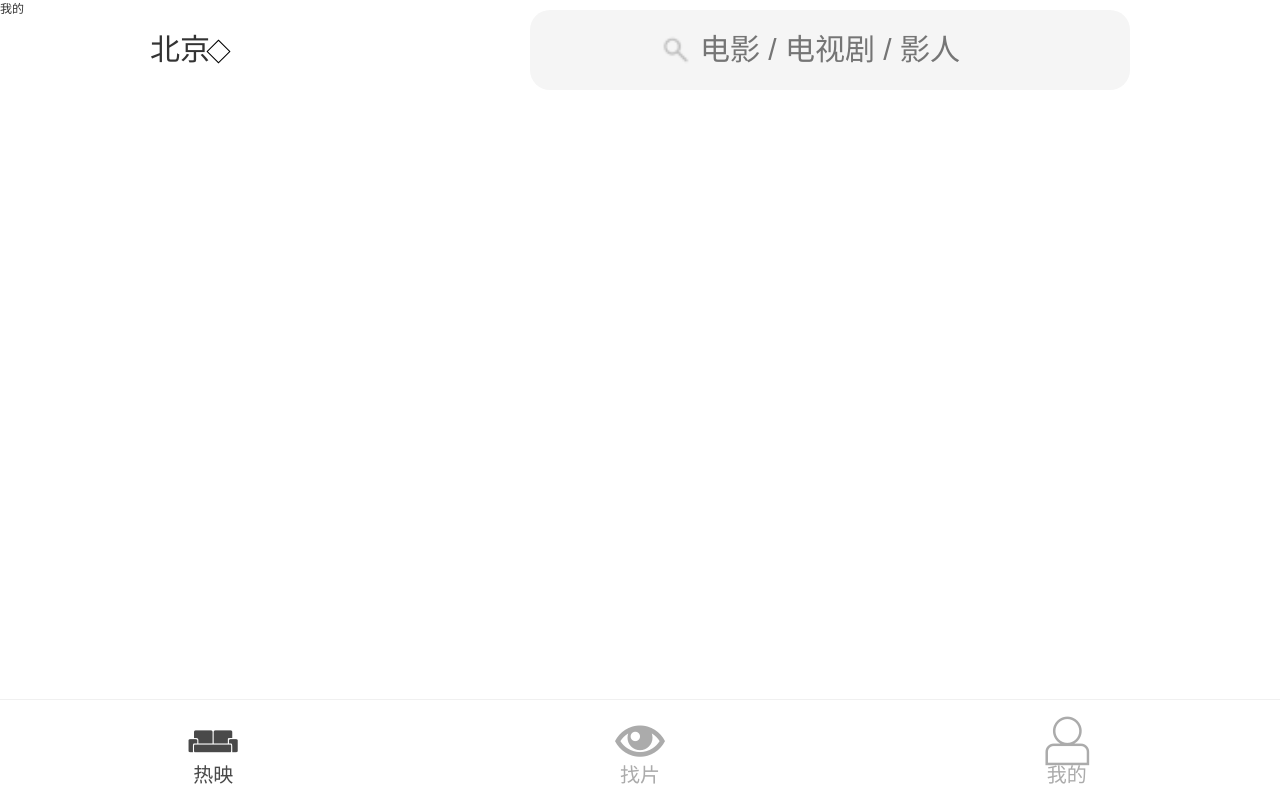
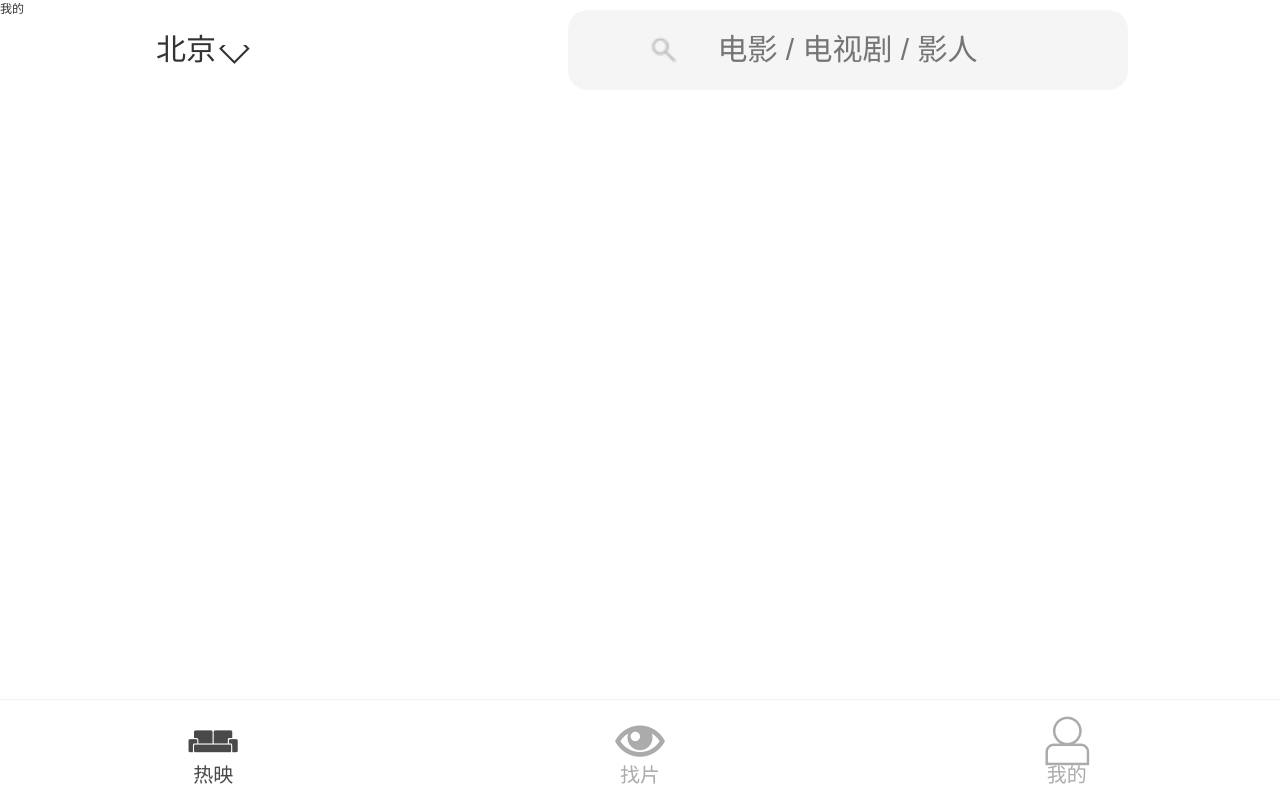
Before and after one commit to Lishitong/-App, a Vue app in the folder doubanmovie/: page /#/Mine in a window 1280 px wide. Built offline with nearby package versions, Linux system fonts and the light colour scheme.

Commit message:
一级路由完善

```diff
--- a/doubanmovie/src/App.vue
+++ b/doubanmovie/src/App.vue
@@ -15,5 +15,8 @@ export default {
 </script>
 
 <style lang="less" scoped>
-
+  #app {
+    width: 100%;
+    height: 100%;
+  }
 </style>
--- a/doubanmovie/src/pages/Mine.vue
+++ b/doubanmovie/src/pages/Mine.vue
@@ -1,10 +1,12 @@
 <template lang="html">
-        <p>我的</p>
+    <div>
+      <p>我的</p>
+    </div>
 </template>
 
 <script>
   export default {
-
+    props: ['show']
   }
 </script>
 
--- a/doubanmovie/src/pages/TabBar.vue
+++ b/doubanmovie/src/pages/TabBar.vue
@@ -1,23 +1,25 @@
 <template lang="html">
   <div>
-    <div class="tabtop">
-      <div class="city">
-        <p>北京</p>
-        <span></span>
+    <div v-if="show" class="show">
+      <div class="tabtop">
+        <div class="city" v-if="showIn">
+          <p>北京</p>
+          <span></span>
+        </div>
+        <input class="tabtop-search" type="text" placeholder="电影 / 电视剧 / 影人">
       </div>
+    </div>
 
-      <input class="tabtop-search" type="text" placeholder="电影 / 电视剧 / 影人">
-    </div>
     <div class="tabbar">
-      <router-link to="/HotPlay" :class="{'click' : hot}" @click.native="click(true, false, false)">
+      <router-link to="/HotPlay" :class="{'click' : hot}" @click.native="click(true, false, false,true, true)">
         <p class="icon-i_pishafahuli" ></p>
         热映
       </router-link>
-      <router-link to="/FindMovie" :class="{'click' : find}" @click.native="click(false, true, false)">
+      <router-link to="/FindMovie" :class="{'click' : find}" @click.native="click(false, true, false, true, false)">
         <p class="icon-eye"></p>
         找片
       </router-link>
-      <router-link to="/Mine" :class="{'click' : my}" @click.native="click(false, false, true)">
+      <router-link to="/Mine" :class="{'click' : my}" @click.native="click(false, false, true, false, false)">
         <p class="icon-wode"></p>
         我的
       </router-link>
@@ -33,16 +35,38 @@
       return {
         hot : true,
         find : false,
-        my : false
+        my : false,
+        show : true,
+        showIn : true
       }
     },
     methods : {
-      click(tag1, tag2, tag3){
+      click(tag1, tag2, tag3, tag4, tag5){
         this.hot = tag1;
         this.find = tag2;
         this.my = tag3;
+        this.show = tag4;
+        this.showIn = tag5;
+        if (document.querySelector('.tabtop-search')) {
+          if (tag4 == true && tag5 == false) {
+          var inputTag = document.querySelector('.tabtop-search');
+          inputTag.style.width = '7rem';
+          inputTag.style.backgroundPositionX = '1.8rem';
+         }else{
+          var inputTag = document.querySelector('.tabtop-search');
+          inputTag.style.width = '5.6rem';
+          inputTag.style.backgroundPositionX = '.8rem';
+         }
+        }else{
+          setTimeout(function() {
+            var inputTag = document.querySelector('.tabtop-search');
+            inputTag.style.width = '7rem';
+            inputTag.style.backgroundPositionX = '1.8rem';
+          }, 1);
+        }
       }
-    }
+    },
+
   }
 </script>
 
@@ -50,6 +74,11 @@
 @fixed :  fixed ;
 @ab : #ababab;
 @h08: .8rem;
+
+.show {
+  width: 100%;
+  height: 100%;
+}
 
 .fixed-bottom(){
   position : @fixed;
@@ -75,25 +104,35 @@
   .fixed-top();
   .flex-config();
   .city {
-    width: .8rem;
+    width: 1.1rem;
     height: @h08;
     display: flex;
+    justify-content: center;
     align-items: center;
     font-size: .3rem;
   }
+  .city>p {
+    margin-right: .03rem;
+  }
+  .city>span {
+    position: relative;
+    width: .4rem;
+    height: .2rem;
+    overflow: hidden;
+    line-height: 0;
+    top: .05rem;
+  }
   .city>span:after {
-    content: '';
-    border: .01rem solid #000;
-    display: inline-block;
-    width:.15rem;
-    height: .15rem;
-    transform:rotate(45deg);
+    content: '◇';
+    font-size: .4rem;
+    position: absolute;
+    top: 0;
   }
   .tabtop-search {
-    background: url(../../static/search.png) no-repeat 1.3rem center;
+    background: url(../../static/search.png) no-repeat .8rem center;
     background-size: .3rem;
     background-color: #f5f5f5;
-    width: 6rem;
+    width: 5.6rem;
     height: @h08;
     font-size: .3rem;
     border-radius: .2rem;
```
Also changed, not shown: 1 other file (tests, documents, lock files or other folders).
